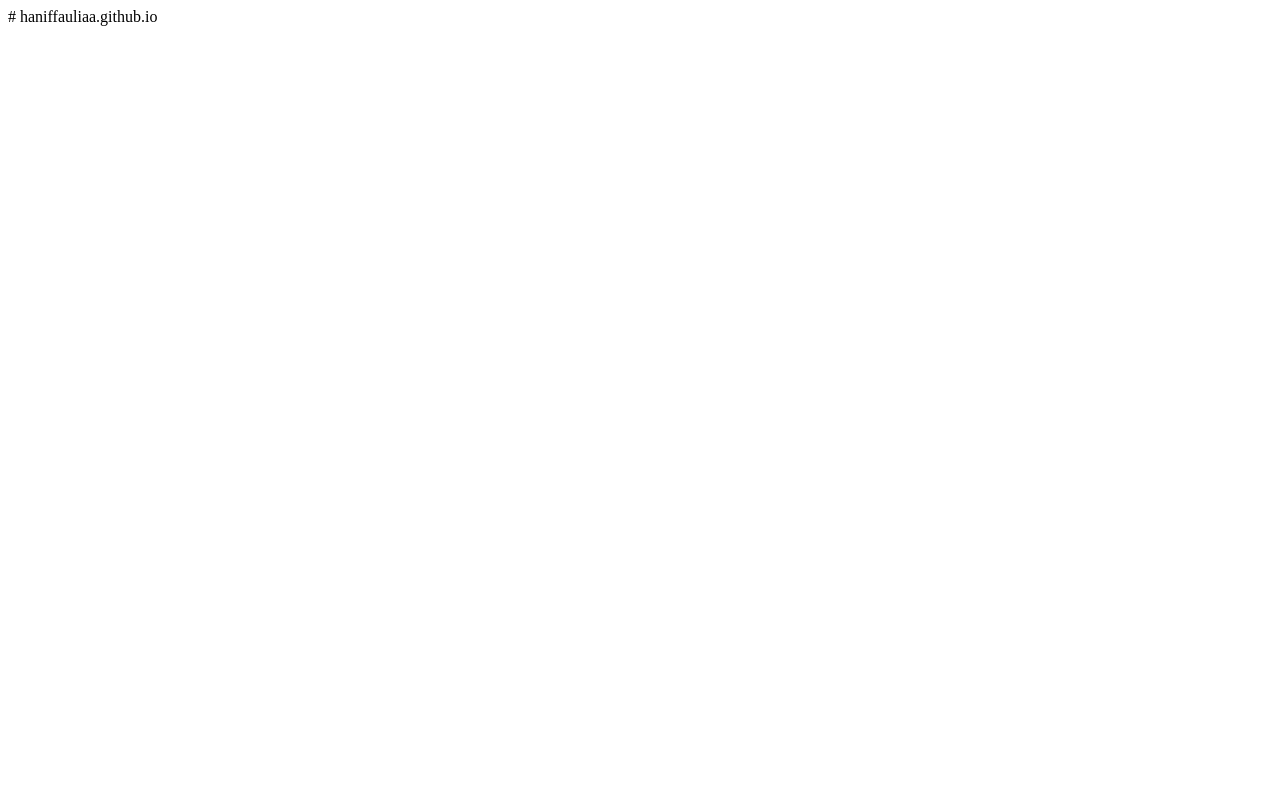
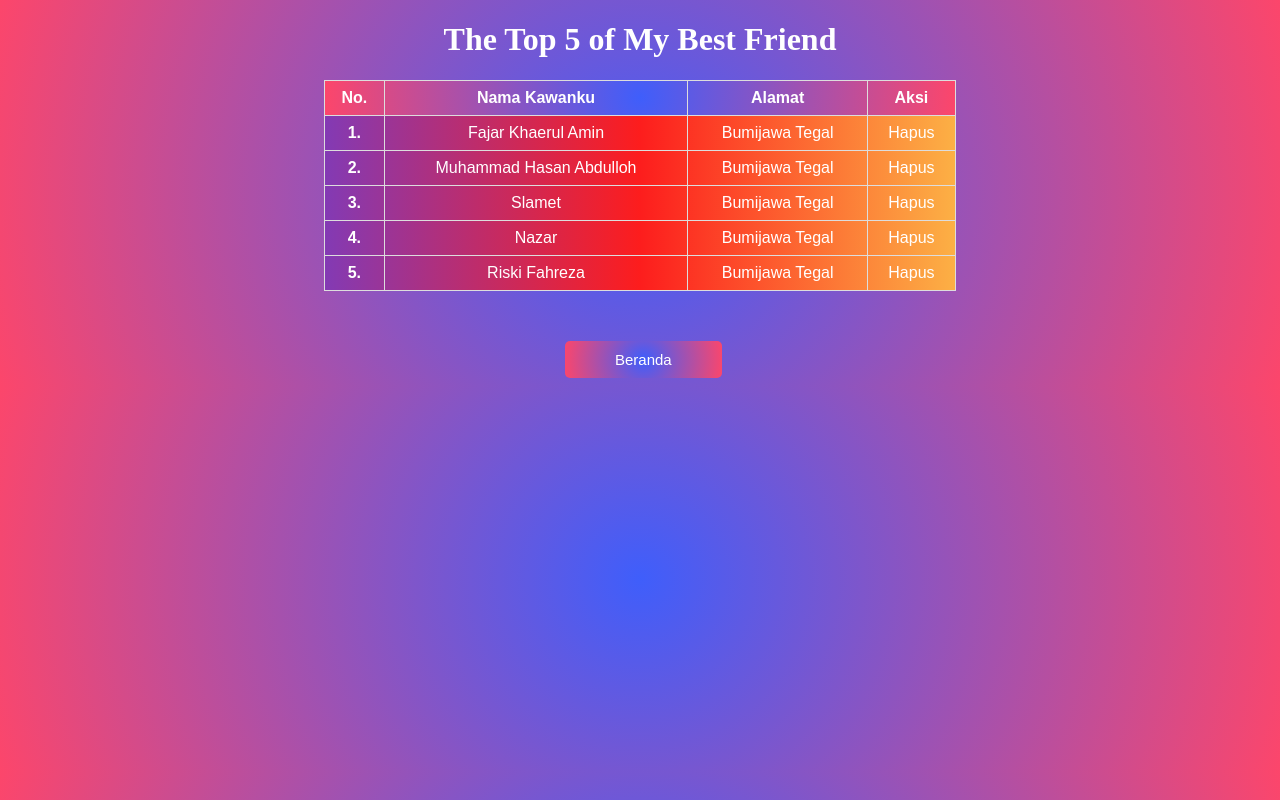
Before and after one commit to haniffauliaa/haniffauliaa.github.io, a plain HTML site: page p03jquery/index.html in a window 1280 px wide. Drawn offline with nearby package versions, Linux system fonts and the light colour scheme.

Commit message:
Add files via upload

```diff
--- a/p03jquery/index.html
+++ b/p03jquery/index.html
@@ -1,2 +1,94 @@
+<!DOCTYPE html>
+<html lang="en">
+<head>
+	<meta charset="UTF-8">
+	<meta http-equiv="X-UA-Compatible" content="IE=edge">
+	<meta name="viewport" content="width=device-width, initial-scale=1.0">
+	<title>CSS Tabel</title>
+	<link rel="stylesheet" href="style.css">
+	<script src="https://ajax.googleapis.com/ajax/libs/jquery/3.6.0/jquery.min.js"></script>
+</head>
+<body>
+	<!-- pembungkus -->
+	<div class="pembungkus">
+		<!-- heading -->
+		<h1>The Top 5 of My Best Friend</h1>
+		<!-- akhir heading -->
 
-# haniffauliaa.github.io
+		<!-- tabel -->
+		<table>
+			<thead>
+				<tr>
+					<th>No.</th>
+					<th>Nama Kawanku</th>
+					<th>Alamat</th>
+					<th>Aksi</th>
+				</tr>
+			</thead>
+			<tbody>
+				<tr id="row__1">
+					<th>1.</th>
+					<td class="rubah">Fajar Khaerul Amin</td>
+					<td class="rubah">Bumijawa Tegal</td>
+					<td class="hapus" id="hapus__1">Hapus</td>
+				</tr>
+				<tr id="row__2">
+					<th>2.</th>
+					<td class="rubah">Muhammad Hasan Abdulloh</td>
+					<td class="rubah">Bumijawa Tegal</td>
+					<td class="hapus" id="hapus__2">Hapus</td>
+				</tr>
+				<tr id="row__3">
+					<th>3.</th>
+					<td class="rubah">Slamet</td>
+					<td class="rubah">Bumijawa Tegal</td>
+					<td class="hapus" id="hapus__3">Hapus</td>
+				</tr>
+				<tr id="row__4">
+					<th>4.</th>
+					<td class="rubah">Nazar</td>
+					<td class="rubah">Bumijawa Tegal</td>
+					<td class="hapus" id="hapus__4">Hapus</td>
+				</tr>
+				<tr id="row__5">
+					<th>5.</th>
+					<td class="rubah">Riski Fahreza</td>
+					<td class="rubah">Bumijawa Tegal</td>
+					<td class="hapus" id="hapus__5">Hapus</td>
+				</tr>
+			</tbody>
+		</table>
+		<!-- akhir tabel -->
+
+		<!-- tombol -->
+		<div class="tombol">
+			<a href="https://bastianroyan.github.io/">
+				<button type="submit">Beranda</button>
+			</a>
+		</div>
+		<!-- akhir tombol -->
+
+	</div>
+	<!-- akhir pembungkus -->
+
+<script>
+    $(document).ready(function() {
+        $('.rubah').click(function() {
+            let isi = $(this).text();
+            let isi2 = prompt('Ubah dengan', isi);
+            if(!isi2) return;
+            $(this).text(isi2);
+        })
+
+        $('.hapus').click(function() {
+            let yakin = confirm('Yakin mau menghapus?');
+            if(!yakin) return;
+            let id = $(this).prop('id');
+            let rid = id.split('__');
+            let baris_ke = rid[1];
+			$('#row__'+ baris_ke).slideUp();
+        })
+    })
+</script>
+</body>
+</html>
--- /dev/null
+++ b/p03jquery/style.css
@@ -0,0 +1,93 @@
+body {
+    background: rgb(63,94,251);
+    background: radial-gradient(circle, rgba(63,94,251,1) 0%, rgba(252,70,107,1) 100%);
+}
+
+.pembungkus {
+    width: 50%;
+    margin: auto;
+}
+
+h1 {
+    text-align: center;
+    color: #fff;
+}
+
+h1:hover {
+    cursor: pointer;
+    color: rgba(253,29,29,1);
+    transition: 0.5s;
+    letter-spacing: 5px;
+}
+
+table {
+    font-family: arial, sans-serif;
+    border-collapse: collapse;
+    width: 100%;
+}
+
+td, th{
+    border: 1px solid #ddd;
+    text-align: center;
+    padding: 8px;
+    color: #fff;
+}
+
+tbody tr{
+    background: rgb(131,58,180);
+    background: linear-gradient(90deg, rgba(131,58,180,1) 0%, rgba(253,29,29,1) 50%, rgba(252,176,69,1) 100%);
+}
+
+thead tr {
+    background: rgb(63,94,251);
+    background: radial-gradient(circle, rgba(63,94,251,1) 0%, rgba(252,70,107,1) 100%);
+}
+
+tbody td:hover {
+    background: rgb(63,94,251);
+    background: radial-gradient(circle, rgba(63,94,251,1) 0%, rgba(252,70,107,1) 100%);
+    font-style: italic;
+    transition: 0.5s;
+    cursor: pointer;
+}
+
+tbody th:hover {
+    background: rgb(63,94,251);
+    background: radial-gradient(circle, rgba(63,94,251,1) 0%, rgba(252,70,107,1) 100%);
+}
+
+thead th:hover {
+    background: rgb(131,58,180);
+    background: linear-gradient(90deg, rgba(131,58,180,1) 0%, rgba(253,29,29,1) 50%, rgba(252,176,69,1) 100%);
+    cursor: pointer;
+    letter-spacing: 2px;
+    transition: 0.5s;
+}
+
+.tombol {
+    width: 150px;
+    margin: auto;
+    margin-top: 50px;
+}
+
+.tombol a {
+    text-decoration: none;
+}
+
+button {
+    padding: 10px 50px;
+    border: none;
+    border-radius: 5px;
+    cursor: pointer;
+    color: #fff;
+    font-size: 15px;
+    background: rgb(63,94,251);
+    background: radial-gradient(circle, rgba(63,94,251,1) 0%, rgba(252,70,107,1) 100%);
+}
+
+button:hover {
+    background: rgb(131,58,180);
+    background: linear-gradient(90deg, rgba(131,58,180,1) 0%, rgba(253,29,29,1) 50%, rgba(252,176,69,1) 100%);
+    font-style: italic;
+    transition: 0.5s;
+}
```
